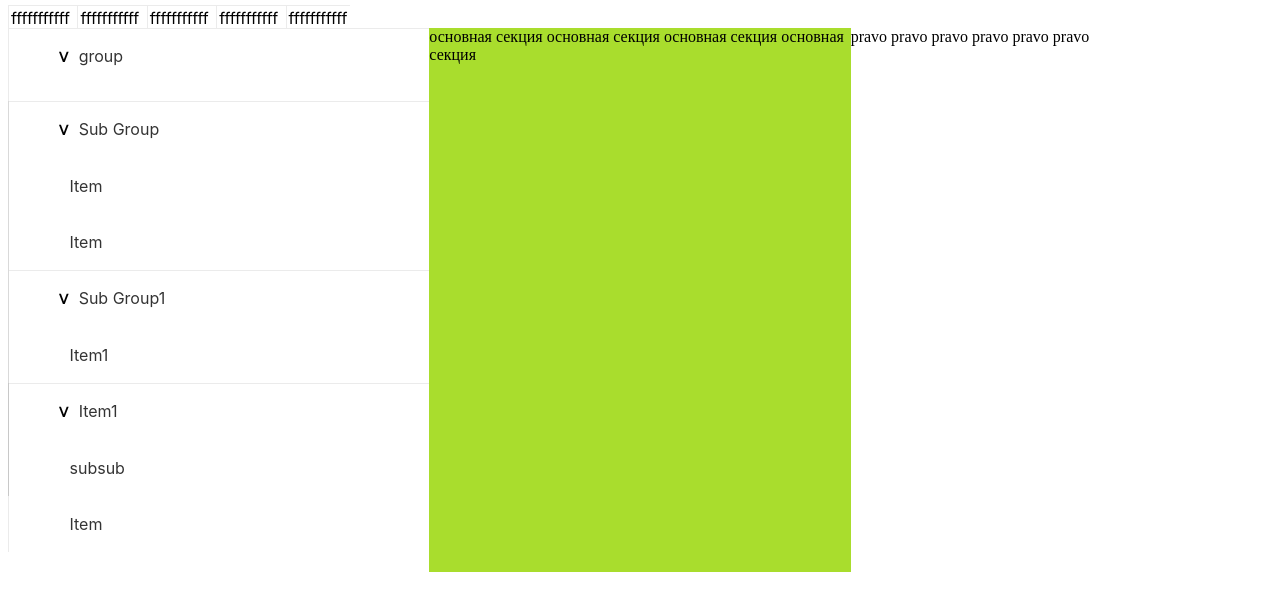
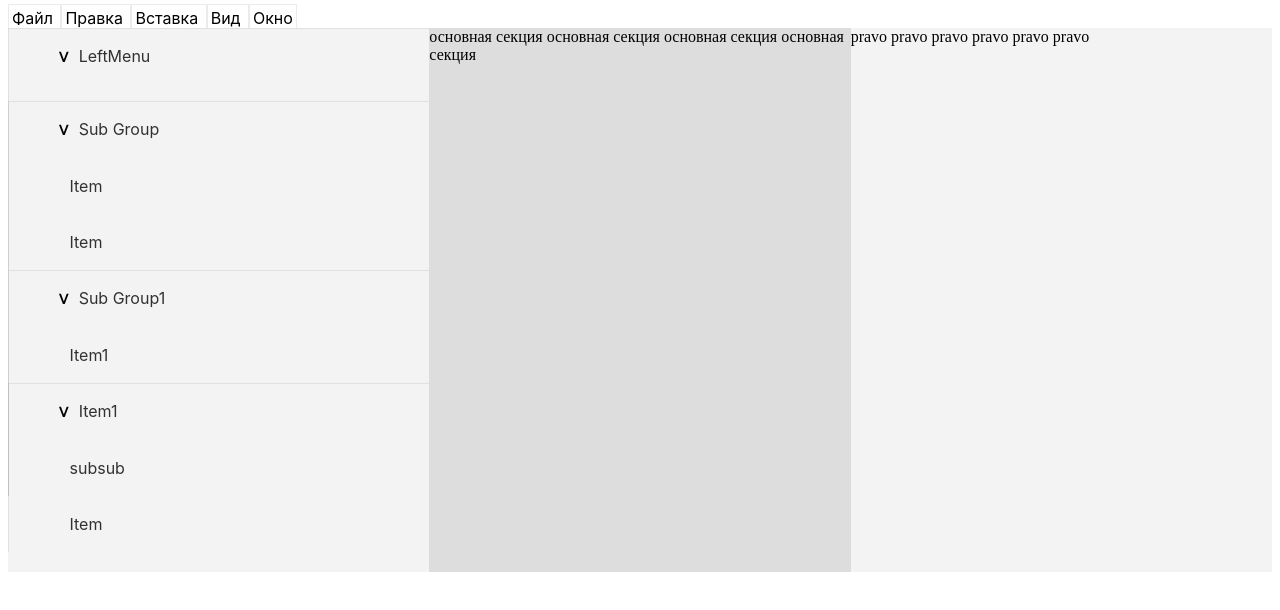
Before and after one commit to igordmax/electronapp, a Vue app: page / in a window 1280 px wide. Shown: the top 610 px of the page. Built offline with nearby package versions, Linux system fonts and the light colour scheme.

Commit message:
3 step lets go2

```diff
--- a/src/App.vue
+++ b/src/App.vue
@@ -6,10 +6,10 @@
   <div class="flex left_side_menu cd-accordion-menu">
 <TreeComponent :model="treeData"></TreeComponent>
 </div>
-<div class="flex main_section" style="background: #a9dd2d">
+<div class="flex main_section" style="background: #DDDDDD">
 основная секция основная секция основная секция основная секция
 </div>
-<div class="flex right_side_menu">
+<div class="flex right_side_menu" style="background: #F3F3F3;">
 pravo pravo pravo
 pravo pravo pravo
 </div>
@@ -35,7 +35,7 @@ export default {
 };
 let treeData= {
 
-        name: "group",
+     name: "LeftMenu",
   children: [
     {
       name: "Sub Group",
--- a/src/components/HeaderMenu.vue
+++ b/src/components/HeaderMenu.vue
@@ -8,13 +8,18 @@
 <label :model="menuStructure">
 {{model.menu}}
 </label>-->
-<ul class="menu">
-<li>fffffffffff   </li>
-<li>fffffffffff   </li>
-<li>fffffffffff   </li>
-<li>fffffffffff   </li>
-<li>fffffffffff   </li>
+
+    <ul class="menu">
+<li>Файл   </li>
+<li>Правка   </li>
+<li>Вставка   </li>
+<li>Вид   </li>
+<li>Окно   </li>
 </ul>
+
+<!--<li :class="[isFolder ? 'folder' : 'file']" :model="menuStructure">
+{{model.name}}
+</li>-->
 </template>
 
 <script>
@@ -23,9 +28,12 @@ export default {
   data: function () {
    // menuOpen: false;
    let menuStructure={
-    menu: "Menu",
-    info: "Info",
-    howareu: "Howeareu"
+    children: [
+    {names: "menu"},
+    {names: "info"},
+    {names: "АААААААААААААААААААААА"}
+
+    ]
    };
     return {
         menuStructure: menuStructure
@@ -33,6 +41,11 @@ export default {
   },
   methods: {
 
+  },
+  computed: {
+    isFolder: function(){
+     return this.model.children && this.model.children.length;
+    }
   }
 
 }
@@ -62,7 +75,9 @@ export default {
   ul.menu li {
     display: inline; /* Отображать как строчный элемент */
     margin-right: 0px; /* Отступ слева */
-    box-shadow: inset 1px 1px rgba(0, 0, 0, 0.0803);
+    border: 1px solid;
+    border-width: 1px;
+    border-color: rgba(0, 0, 0, 0.0803);
     padding: 3px; /* Поля вокруг текста */
    }
 </style>
--- a/src/components/TreeComponent.vue
+++ b/src/components/TreeComponent.vue
@@ -67,7 +67,7 @@ right: 79.5%;
 top: 0.15%;
 bottom: 0%;
 /*Light/Background/Fill Color/Solid Background/Base */
-background: #FFFFFF;
+background: #F3F3F3;
 font-family: -apple-system, BlinkMacSystemFont, "Segoe UI", Roboto,
     Oxygen-Sans, Ubuntu, Cantarell, "Helvetica Neue", Helvetica, Arial,
     sans-serif;
```
